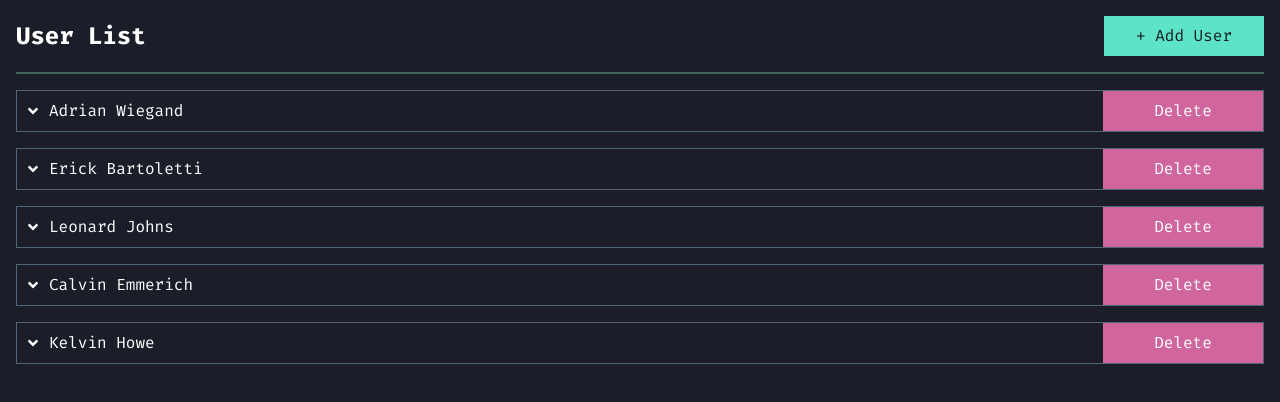
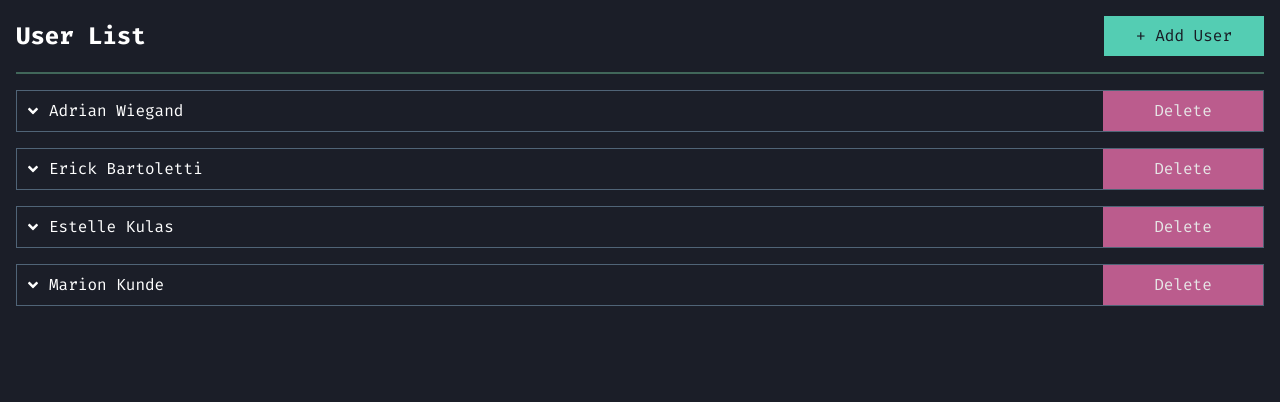
Before and after one commit to SmackSmash/grider-media-ts, a React (Vite) app: page / in a window 1280 px wide. Shown: the top 402 px of the page. Built offline with nearby package versions, Linux system fonts and the light colour scheme; data requests are answered from the project's data file.

Commit message:
Little more styling

```diff
--- a/db.json
+++ b/db.json
@@ -9,16 +9,12 @@
       "name": "Erick Bartoletti"
     },
     {
-      "id": "f3a9",
-      "name": "Leonard Johns"
+      "id": "c16a",
+      "name": "Estelle Kulas"
     },
     {
-      "id": "42e2",
-      "name": "Calvin Emmerich"
-    },
-    {
-      "id": "3386",
-      "name": "Kelvin Howe"
+      "id": "9c24",
+      "name": "Marion Kunde"
     }
   ],
   "albums": [],
--- a/src/components/Button.tsx
+++ b/src/components/Button.tsx
@@ -28,7 +28,7 @@ function Button({
 }: ButtonProps) {
   const classes = className(
     rest.className,
-    'flex items-center px-3 py-1.5 h-10 w-40 justify-center',
+    'flex items-center px-3 py-1.5 h-10 w-40 justify-center brightness-90 hover:brightness-100',
     {
       'border-poimandres-midslate bg-poimandres-midslate text-poimandres-white':
         primary,
```
